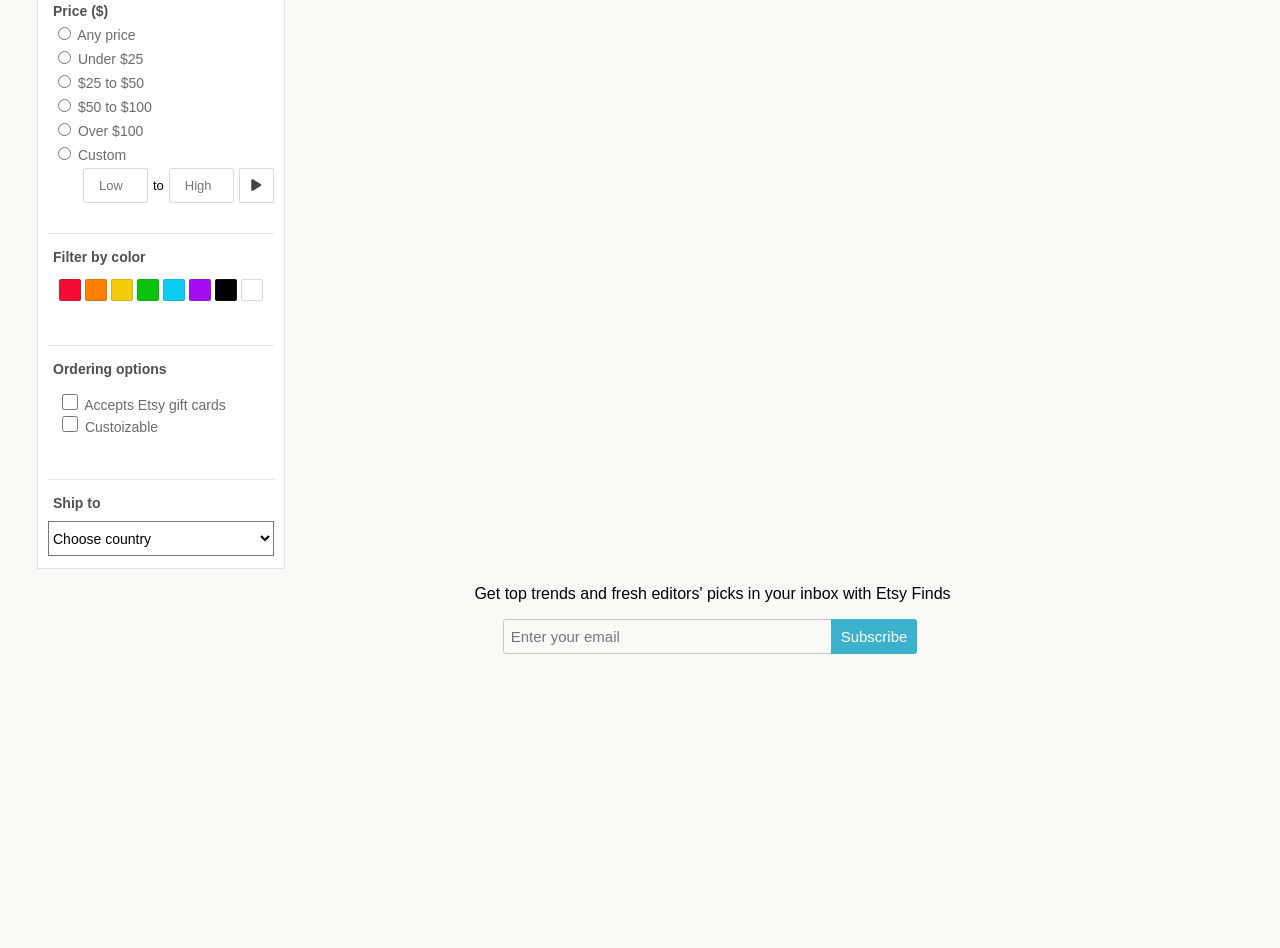
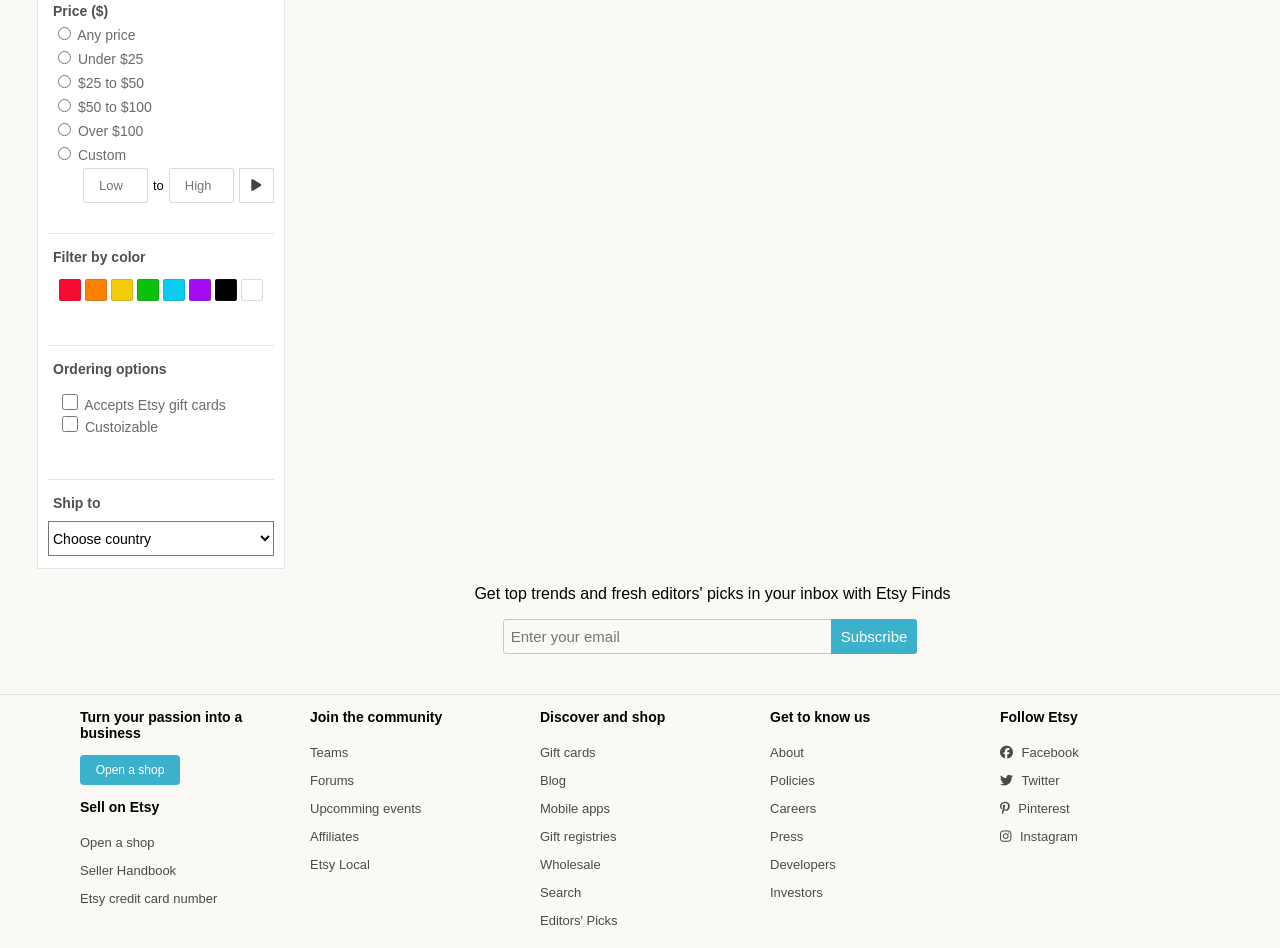
Before and after one commit to bketron/Recreating-EtsyPage, a plain HTML site: page page/index.html in a window 1280 px wide. Shown: the part 936-1884 px from the top of the page. Before the commit the page ends 1590 px from the top, so only its background shows below. Drawn offline with nearby package versions, Linux system fonts and the light colour scheme.

Commit message:
finished the footer area

```diff
--- a/page/index.html
+++ b/page/index.html
@@ -709,6 +709,80 @@
 					</div>
 				</div>
 
+				<div id="footerDivLine"></div>
+
+
+				<div id="footerOptionsLists">
+					<div id="footerColumn1">
+						<p class="footerColumnHeader">Turn your passion into a business</p>
+						<button type="button">Open a shop</button>
+						<p class="footerColumnHeader">Sell on Etsy</p>
+
+						<ul class="footerColumnList">
+							<li>Open a shop</li>
+							<li>Seller Handbook</li>
+							<li>Etsy credit card number</li>
+						</ul>
+					</div>
+
+					<div id="footerColumn2">
+						<p class="footerColumnHeader">Join the community</p>
+
+						<ul class="footerColumnList">
+							<li>Teams</li>
+							<li>Forums</li>
+							<li>Upcomming events</li>
+							<li>Affiliates</li>
+							<li>Etsy Local</li>
+
+						</ul>
+					</div>
+
+					<div id="footerColumn3">
+						<p class="footerColumnHeader">Discover and shop</p>
+
+						<ul class="footerColumnList">
+							<li>Gift cards</li>
+							<li>Blog</li>
+							<li>Mobile apps</li>
+							<li>Gift registries</li>
+							<li>Wholesale</li>
+							<li>Search</li>
+							<li>Editors' Picks</li>
+						</ul>
+					</div>
+
+					<div id="footerColumn4">
+						<p class="footerColumnHeader">Get to know us</p>
+
+						<ul class="footerColumnList">
+							<li>About</li>
+							<li>Policies</li>
+							<li>Careers</li>
+							<li>Press</li>
+							<li>Developers</li>
+							<li>Investors</li>
+						</ul>
+					</div>
+
+					<div id="footerColumn5">
+						<p class="footerColumnHeader">Follow Etsy</p>
+
+						<ul class="footerColumnList">
+							<li><i class="fa fa-facebook-official" aria-hidden="true"></i>
+Facebook</li>
+							<li><i class="fa fa-twitter" aria-hidden="true"></i>
+Twitter</li>
+							<li><i class="fa fa-pinterest-p" aria-hidden="true"></i>
+Pinterest</li>
+							<li><i class="fa fa-instagram" aria-hidden="true"></i>
+Instagram</li>
+						</ul>
+					</div>
+
+
+				</div>
+
 
 		<script
   src="http://code.jquery.com/jquery-3.2.1.min.js"
--- a/page/styles.css
+++ b/page/styles.css
@@ -733,3 +733,57 @@
 	position:relative;
 	left:-5px;
 }
+
+#footerDivLine {
+	width:100%;
+	height:0;
+	border-bottom:1px solid rgba(125,125,125,0.2);
+	margin-top:40px;
+}
+
+#footerOptionsLists {
+	display:flex;
+	margin: auto;
+	justify-content: center;
+	font-family:arial;
+}
+
+#footerColumn1 , #footerColumn2 , #footerColumn3, #footerColumn4, #footerColumn5{
+	display:inline-block;
+	width:230px;
+	padding:0 15px;
+}
+
+.footerColumnHeader {
+	font-weight:600;
+	font-size:14px;
+}
+
+.footerColumnList {
+	list-style-type: none;
+	padding:0;
+	font-size:13px;
+	color: rgba(0,0,0,0.7);
+}
+
+.footerColumnList li {
+	height:28px;
+	line-height:28px;
+}
+
+#footerColumn1 button {
+	width:100px;
+	height:30px;
+	background-color:#3CB1CB;
+	outline:none;
+	border:none;
+	border-radius:4px;
+	color:white;
+	font-size:12px;
+	padding:0 12px;
+	line-height:30px;
+}
+
+#footerColumn5 ul li i {
+	margin-right:5px;
+}
```
